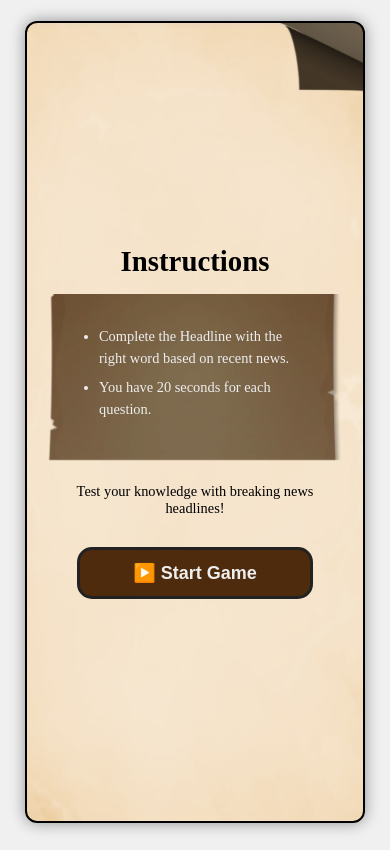
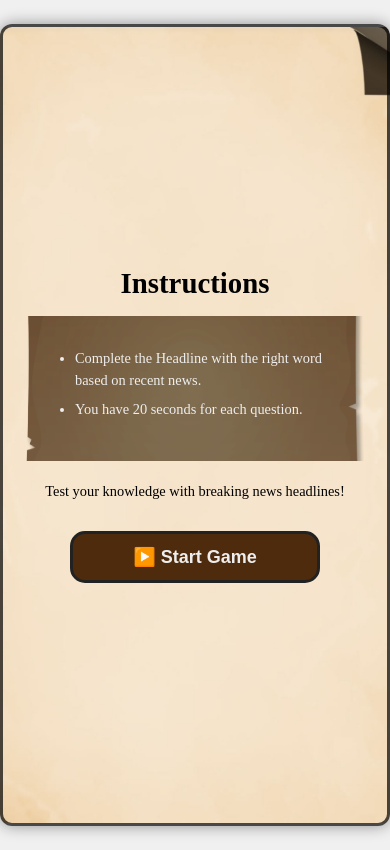
Before and after one commit to Kalmeshwar27/headlinesreact, a React (Create React App) app: page / in a window 390 px wide. Built offline with nearby package versions, Linux system fonts and the light colour scheme.

Commit message:
updated code

```diff
--- a/src/App.css
+++ b/src/App.css
@@ -48,12 +48,11 @@ body {
 /* Start Screen */
 .start-screen {
   height: 60vh;
-  width: 100%;
-  max-width: 500px;
+  max-width: 450px;
   margin: 3rem auto;
   text-align: center;
   padding: 2rem;
-  background-image: url('./assets/images/bg6.jpg');
+  background-image: url('./assets/images/bg5.jpg');
   background-size: cover;
   background-position: center;
   background-repeat: no-repeat;
@@ -228,10 +227,6 @@ body {
   user-select: none;
   display: flex;
   flex-direction: column;
-   border: 3px solid #0b0b0b;
-  border-radius: 12px;
-  padding: 1.5rem;
-  box-shadow: 4px 4px 0 #aaa;
 }
 
 .headline-title {
@@ -515,12 +510,11 @@ body {
 /* Game Over Screen */
 .game-over-screen {
  height: 70vh;
- width: 100%;
   max-width: 500px;
   margin: 3rem auto;
   text-align: center;
   padding: 2rem;
-  background-image: url('./assets/images/bg6.jpg');
+  background-image: url('./assets/images/bg5.jpg');
   background-size: cover;
   background-position: center;
   background-repeat: no-repeat;
@@ -631,10 +625,10 @@ body {
   background-size: cover; /* Use cover for content-box as well */
   max-width: 700px;
   width: 100%;
-  /* border: 3px solid #423b36; */
+  border: 3px solid #222;
   border-radius: 12px;
   padding: 1.5rem;
-  /* box-shadow: 4px 4px 0 #aaa; */
+  box-shadow: 4px 4px 0 #aaa;
   user-select: none;
   margin: 1rem auto;
   transition: background 0.3s ease, border-color 0.3s ease;
@@ -796,13 +790,13 @@ body {
 }
 
 @media (max-width: 480px) {
-
+  @media(max-width: 00px) {
   .start-screen {
     border: 2px solid #000;
     margin: 1rem auto;
-     width: 100%;
-  max-width: 340px;
+    padding: 1rem;
   }
+}
 
   .start-screen h1 {
     font-size: 1.8rem;
@@ -818,8 +812,6 @@ body {
 
   .container {
     padding: 1rem;
-    width: 100%;
-  max-width: 340px;
   }
 
   .headline-header {
@@ -884,12 +876,7 @@ body {
   .status-bar {
     font-size: 0.9rem;
   }
-.game-over-screen{
-  border: 2px solid #000;
-    margin: 1rem auto;
-  width: 100%;
-  max-width: 340px;
-}
+
   .game-over h2 {
     font-size: 1.8rem;
   }
```
